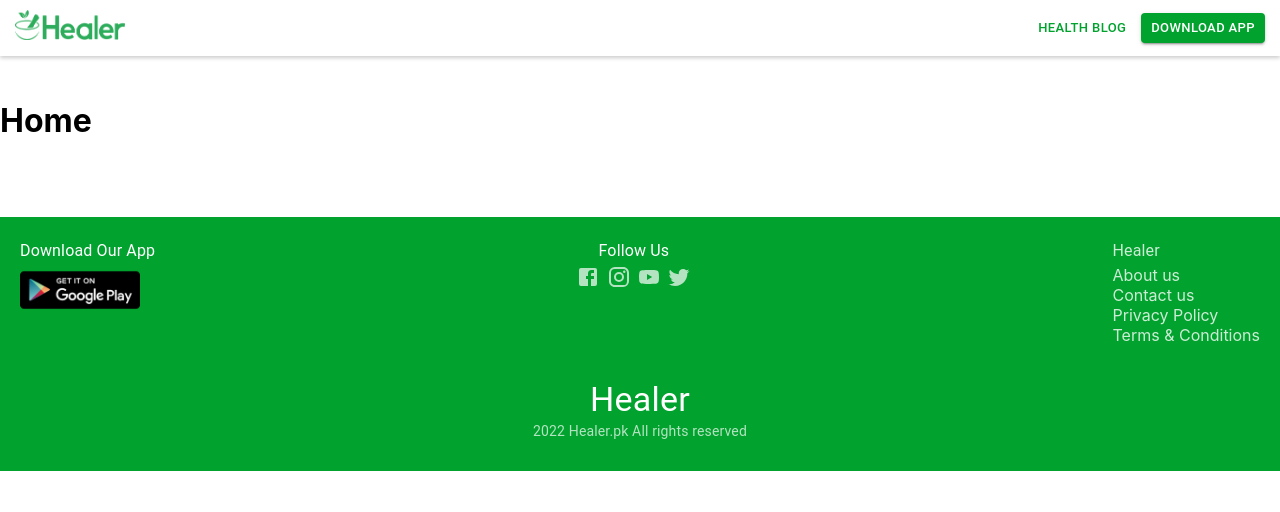
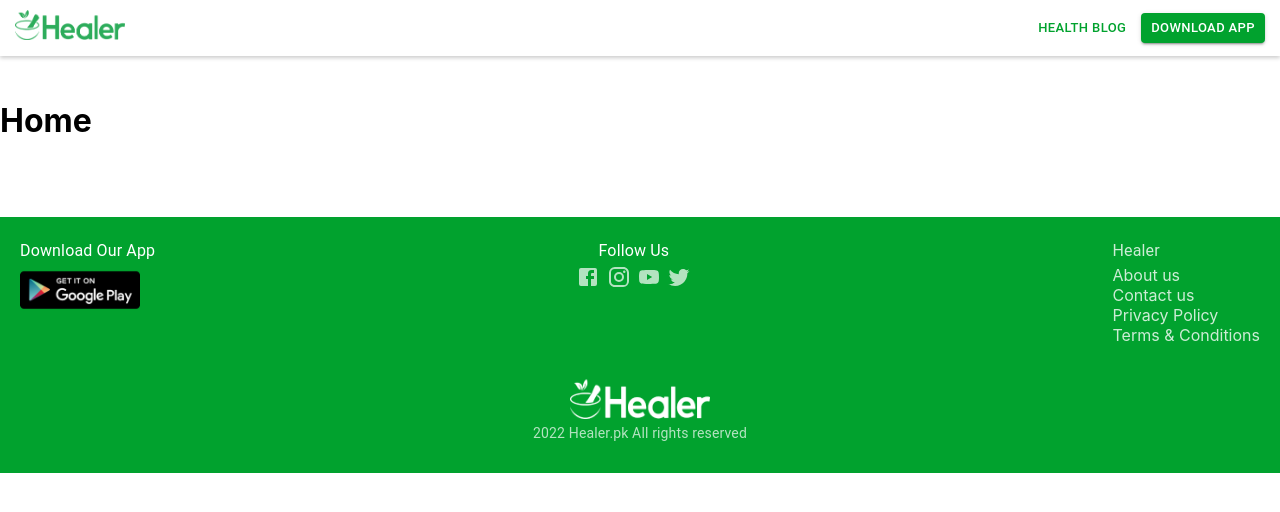
Before and after one commit to im-rahman1/healer-private, a Next.js app: page / in a window 1280 px wide. Shown: the top 512 px of the page. Built offline with nearby package versions, Linux system fonts and the light colour scheme.

Commit message:
healer icon added in Footer

```diff
--- a/components/Footer.js
+++ b/components/Footer.js
@@ -60,7 +60,7 @@ export default function Footer() {
         </div>
       </div>
       <div className={styles.footerElement2}>
-        <Typography variant="h4">Healer</Typography>
+        <Image src="/healer_web_white.png" alt="Logo" width={140} height={40} />
         <Typography variant="body2" className={styles.footerHeading}>
           2022 Healer.pk All rights reserved
         </Typography>
--- a/styles/footer.module.css
+++ b/styles/footer.module.css
@@ -57,6 +57,7 @@
 
 .footerHeading {
   opacity: 0.7;
+  margin-top: 5px;
 }
 
 @media screen and (max-width: 540px) {
```
Also changed, not shown: public/healer_web_white.png (added).
